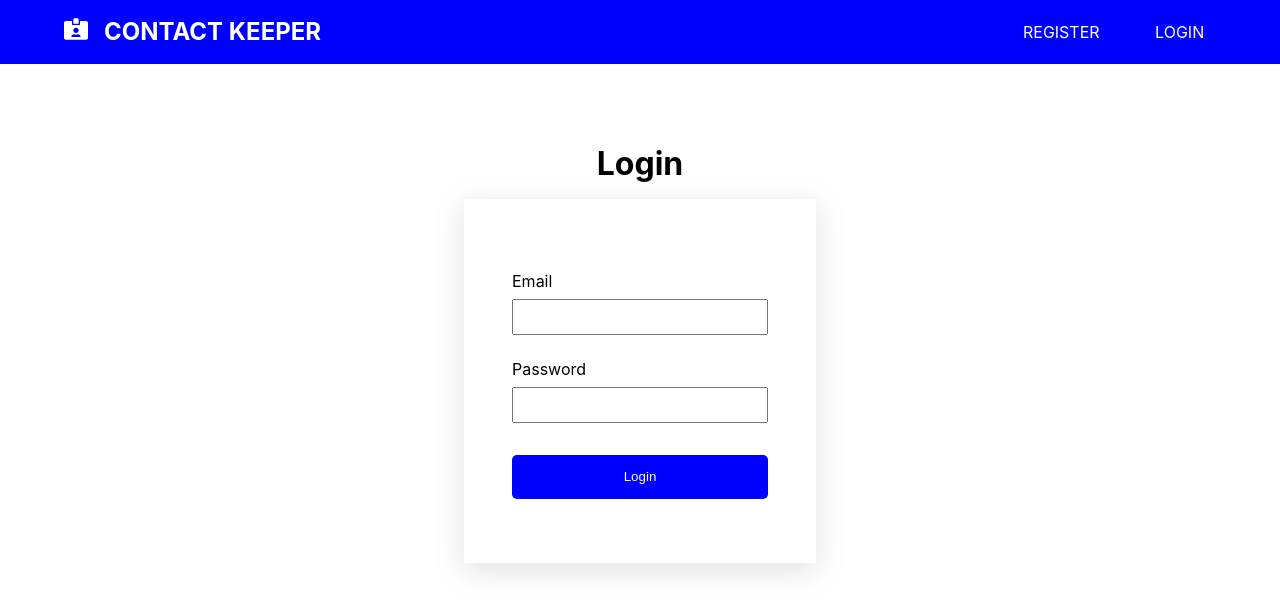
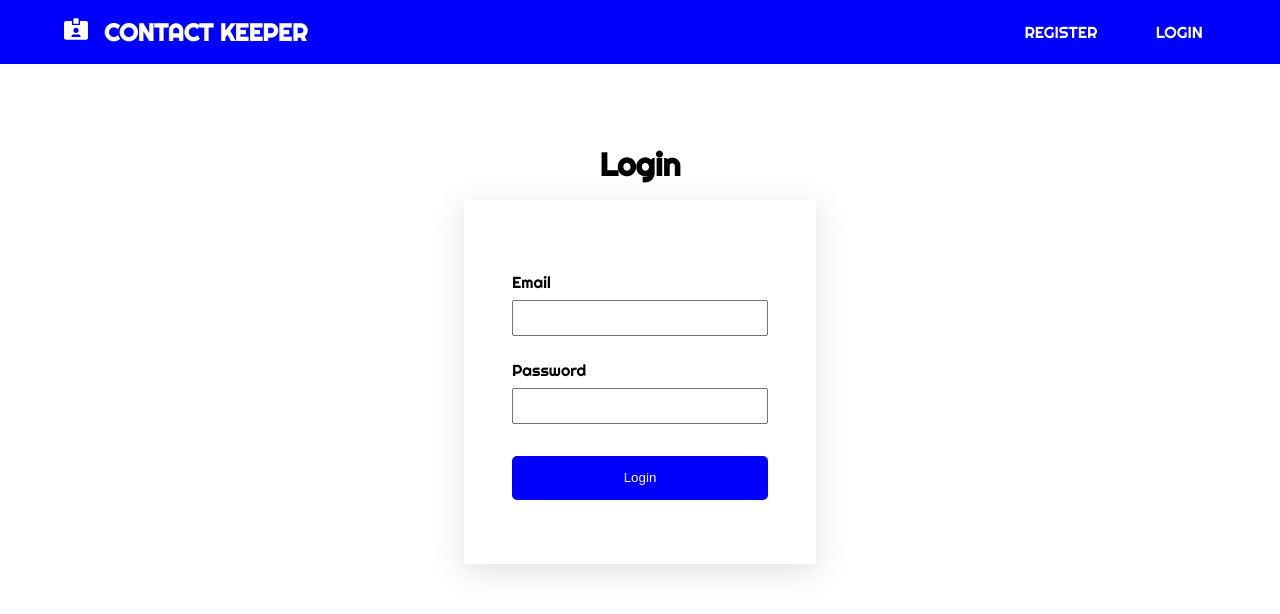
Before and after one commit to steven2711/fs-contact-keeper, a React (Create React App) app in the folder client/: page /login in a window 1280 px wide. Shown: the top 614 px of the page. Built offline with nearby package versions, Linux system fonts and the light colour scheme.

Commit message:
Added google font.

```diff
--- a/client/public/index.html
+++ b/client/public/index.html
@@ -6,6 +6,12 @@
     <meta name="viewport" content="width=device-width, initial-scale=1" />
     <meta name="theme-color" content="#000000" />
     <link rel="apple-touch-icon" href="%PUBLIC_URL%/logo192.png" />
+    <link rel="preconnect" href="https://fonts.googleapis.com" />
+    <link rel="preconnect" href="https://fonts.gstatic.com" crossorigin />
+    <link
+      href="https://fonts.googleapis.com/css2?family=Righteous&display=swap"
+      rel="stylesheet"
+    />
 
     <link rel="manifest" href="%PUBLIC_URL%/manifest.json" />
 
--- a/client/src/index.css
+++ b/client/src/index.css
@@ -9,9 +9,7 @@
 
 body {
   margin: 0;
-  font-family: -apple-system, BlinkMacSystemFont, "Segoe UI", "Roboto", "Oxygen",
-    "Ubuntu", "Cantarell", "Fira Sans", "Droid Sans", "Helvetica Neue",
-    sans-serif;
+  font-family: "Righteous", cursive;
   -webkit-font-smoothing: antialiased;
   -moz-osx-font-smoothing: grayscale;
 }
```
